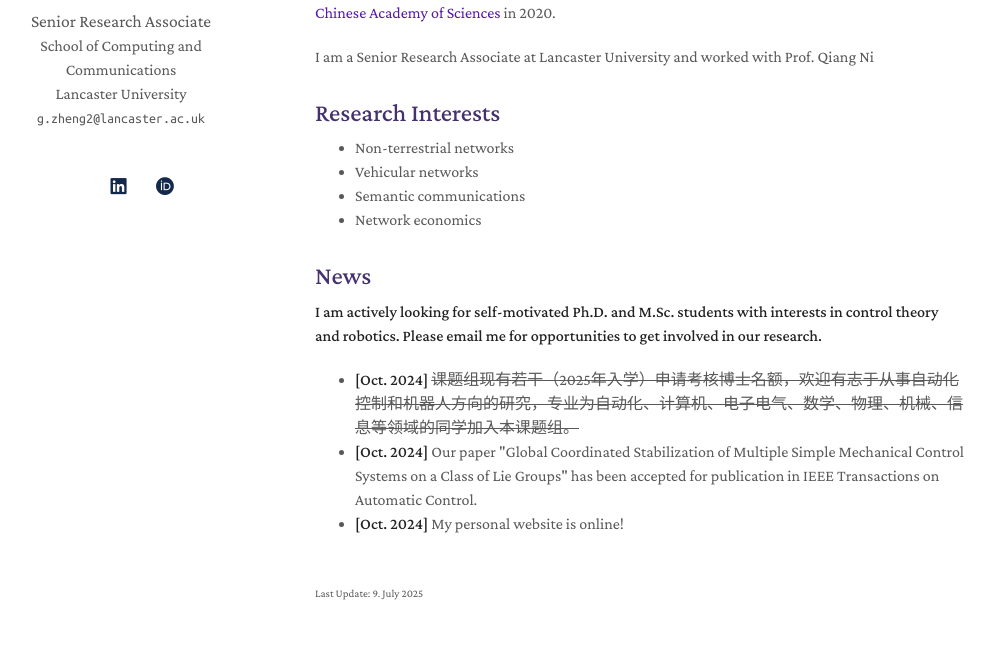
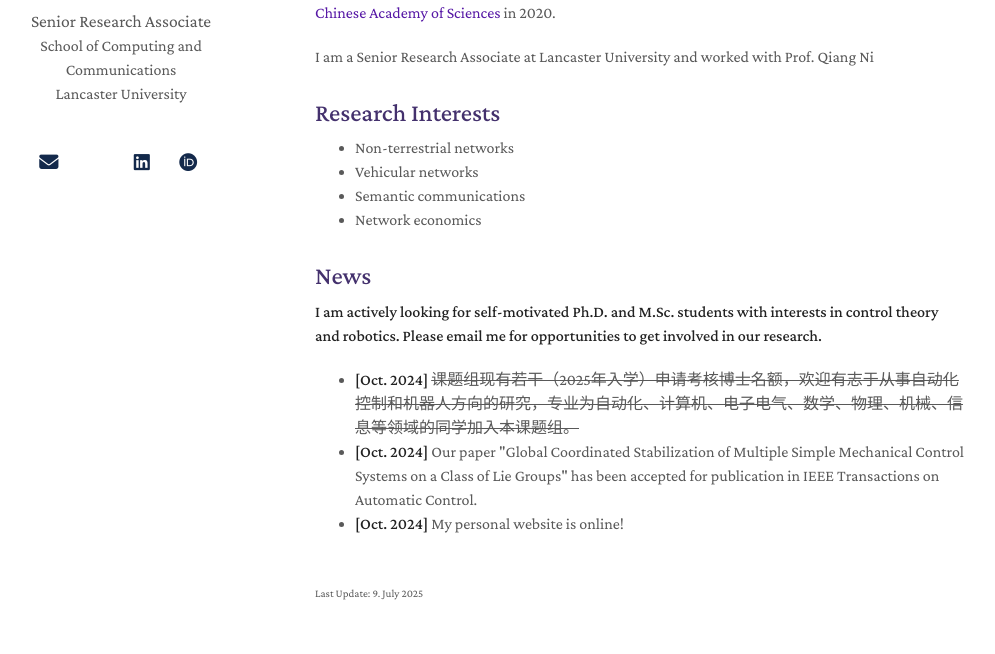
Before and after one commit to Guhan328/Guhan328.github.io, a Jekyll site: the page built from index.md, in a window 1280 px wide. Shown: the part 256-910 px from the top of the page, without its empty margins (155-1150 px from the left). Built offline with Jekyll 4.4.1, drawn with Linux system fonts in a browser that asks for light colours; a style sheet for code colours, icons or effects is not loaded.

Commit message:
Update homepage.html

```diff
--- a/_layouts/homepage.html
+++ b/_layouts/homepage.html
@@ -124,26 +124,22 @@
         <a href="{{ site.affiliation_link }}" rel="noopener"><autocolor>{{ site.affiliation }}</autocolor></a>
         <br>
         {% endif %}
+
+        <br>
+
+        <div class="social-icons">
           {% if site.email %}
-        <email>{{ site.email }}</email>
-        {% endif %}
-        {% if site.email2 %}
-        <br>
-        <email>{{ site.email2 }}</email>
+          <a style="margin: 0 5px 0 0" href="mailto:{{ site.email }}">
+            <i class="fas fa-envelope" style="font-size:1.2rem"></i>
+          </a>
           {% endif %}
 
-        <br>
-        <br>
-
-        {% if site.link_type == 'text' %}
-        [<a href="{{ site.google_scholar }}">Google Scholar</a>]
-        <br>
-        [<a href="{{ site.cv_link }}">Curriculum Vitae</a>]
-        <br>
+          {% if site.email2 %}
+          <a style="margin: 0 5px 0 0" href="mailto:{{ site.email2 }}">
+            <i class="fas fa-envelope" style="font-size:1.2rem"></i>
+          </a>
           {% endif %}
 
-        {% if site.link_type == 'icon' %}
-        <div class="social-icons">
           {% if site.google_scholar %}
           <a style="margin: 0 5px 0 0" href="{{ site.google_scholar }}">
             <i class="ai ai-google-scholar" style="font-size:1.2rem"></i>
@@ -180,7 +176,6 @@
           </a>
           {% endif %}
         </div>
-        {% endif %}
         <br>
 
       </header>
```
Lines whose indentation alone changed are shown as unchanged.
